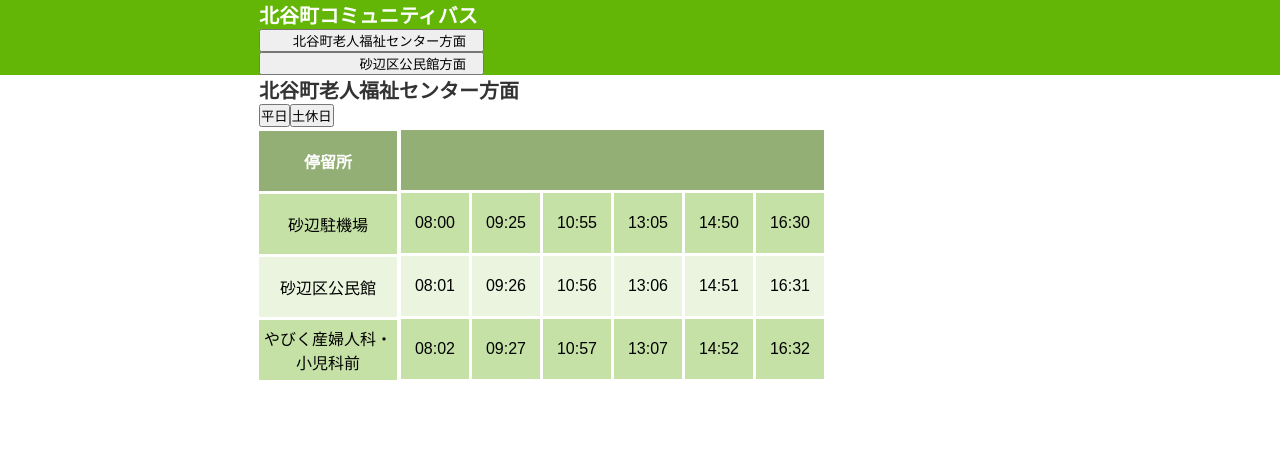
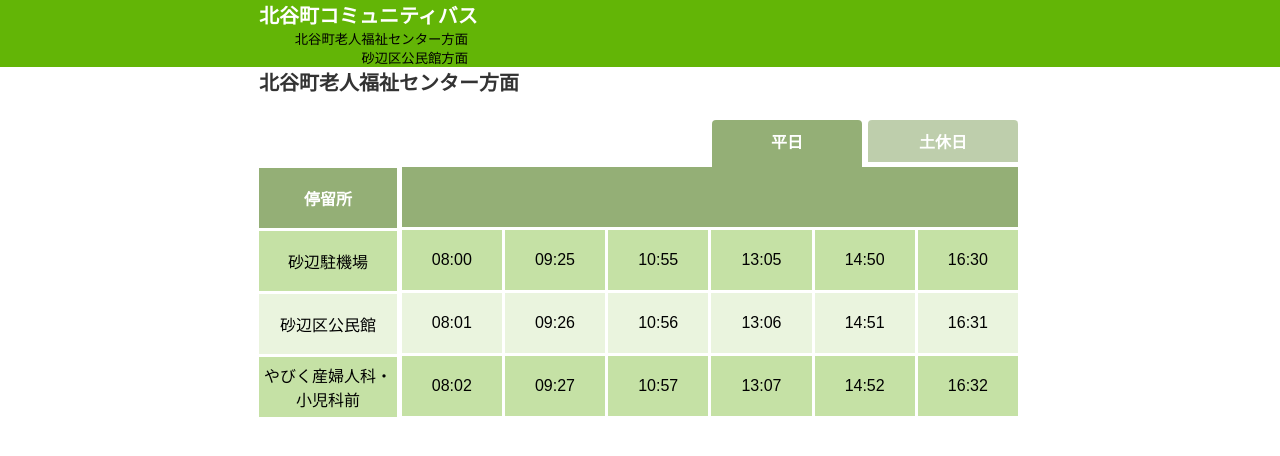
Before and after one commit to kdaisho/timetable-cbus, a React (Vite) app: page / in a window 1280 px wide. Shown: the top 456 px of the page. Built offline with nearby package versions, Linux system fonts and the light colour scheme.

Commit message:
Adding style to week buttons

```diff
--- a/src/App.js
+++ b/src/App.js
@@ -43,7 +43,10 @@ class App extends Component {
                 />
                 <div className="wrapper main-padding">
                     <h2 className="direction-name">{this.state.direction}</h2>
-                    <WeekButton toggleDay={this.toggleDay} />
+                    <WeekButton
+                        day={this.state.dayId}
+                        toggleDay={this.toggleDay}
+                    />
                     <Table
                         arrivals={this.state.arrivals}
                         directionId={this.state.directionId}
--- a/src/WeekButton.js
+++ b/src/WeekButton.js
@@ -1,12 +1,24 @@
 import React from "react";
 
 const WeekButton = props => {
+    let weekBlur, weekendBlur;
+    props.day === "weekend"
+        ? (weekBlur = "is-blur")
+        : (weekendBlur = "is-blur");
     return (
-        <div>
-            <button onClick={props.toggleDay} data-day="weekday">
+        <div className="week-btns">
+            <button
+                className={`${weekBlur} week-btn`}
+                onClick={props.toggleDay}
+                data-day="weekday"
+            >
                 平日
             </button>
-            <button onClick={props.toggleDay} data-day="weekend">
+            <button
+                className={`${weekendBlur} week-btn`}
+                onClick={props.toggleDay}
+                data-day="weekend"
+            >
                 土休日
             </button>
         </div>
--- a/src/scss/main.scss
+++ b/src/scss/main.scss
@@ -1,4 +1,5 @@
 @import "partials/variables.scss";
 @import "partials/general.scss";
 @import "partials/header.scss";
+@import "partials/weekButton.scss";
 @import "partials/table.scss";
--- a/src/scss/partials/general.scss
+++ b/src/scss/partials/general.scss
@@ -5,15 +5,19 @@ body * {
     padding: 0;
 }
 
+button {
+    background: none;
+    border: none;
+    outline: none;
+    &:hover {
+        cursor: pointer;
+    }
+}
+
 .wrapper {
     margin: 0 auto;
     max-width: 780px;
     width: 100%;
-
-    // &.is-main {
-    //     box-sizing: border-box;
-    //     padding: 0 9px;
-    // }
 }
 
 .main-padding {
--- a/src/scss/partials/header.scss
+++ b/src/scss/partials/header.scss
@@ -1,5 +1,5 @@
 header {
-    background: $primary-green;
+    background: $brightGreen;
     color: #fff;
 
     .title {
--- a/src/scss/partials/table.scss
+++ b/src/scss/partials/table.scss
@@ -14,11 +14,12 @@
 
     .table {
         border-collapse: collapse;
+        width: 100%;
 
         thead {
             tr.first-row,
             tr:nth-child(1) td.fixed {
-                background: $green;
+                background: $matcha;
                 color: #fff;
                 font-weight: bold;
             }
@@ -34,7 +35,7 @@
             height: 60px;
             padding: 0 9px;
             text-align: center;
-            width: 50px;
+            min-width: 50px;
         }
 
         span {
--- a/src/scss/partials/variables.scss
+++ b/src/scss/partials/variables.scss
@@ -1,4 +1,4 @@
-$primary-green: #63b506;
+$brightGreen: #63b506;
 $light-green: #c5e1a5;
-$green: #94af76;
+$matcha: #94af76;
 $black: #333;
--- /dev/null
+++ b/src/scss/partials/weekButton.scss
@@ -0,0 +1,26 @@
+.week-btns {
+    display: flex;
+    margin: 24px auto -3px;
+    position: relative;
+    justify-content: flex-end;
+    width: calc(100% - 6px);
+    z-index: 30;
+    .week-btn {
+        background: #94af76;
+        border-radius: 4px 4px 0 0;
+        border-bottom: 5px solid #94af76;
+        color: #fff;
+        font-size: 1rem;
+        font-weight: bolder;
+        padding: 9px 12px;
+        width: 150px;
+        &:first-child {
+            margin-right: 6px;
+        }
+
+        &.is-blur {
+            border-bottom: 5px solid #fff;
+            opacity: 60%;
+        }
+    }
+}
```
